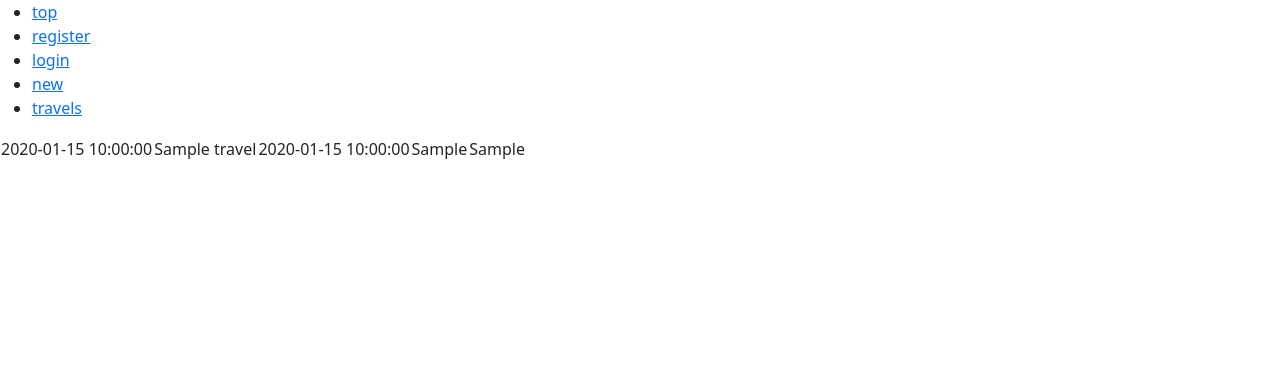
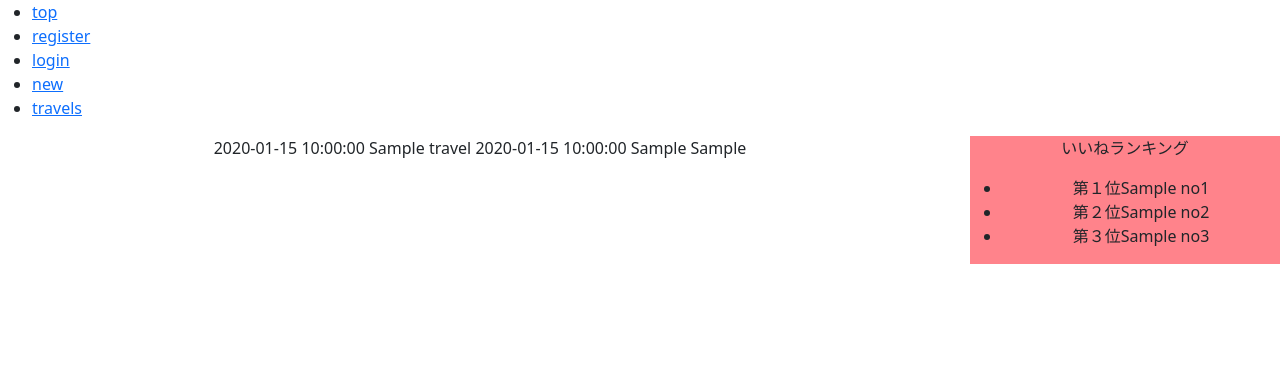
Before and after one commit to KeNtaMiyata/ShareTabi, a Flask app: template templates/travels.html in a window 1280 px wide. Shown: the top 380 px of the page. Run offline with Flask 2, Linux system fonts and the light colour scheme; tables that the repository leaves empty hold one stand-in row (values such as "Sample post"); the template is opened without the code that fills it: values that come from a table or form of the project are taken from there, most other values are stand-ins (such as "Sample title", 1, 10 or a date in 2020).

Commit message:
[add] #1 /travels

```diff
--- a/app.py
+++ b/app.py
@@ -196,7 +196,10 @@ def new():
 def travels():
     # if (request.method == "GET"):
     travels = Travel.query.all()
-    return render_template("travels.html", travels=travels)
+    no1 = db.execute("SELECT s* FROM(SELECT *, RANK() OVER(ORDER BY favorites DESC) AS rank_result FROM travels) AS s WHERE s.rank_result = 1")
+    no2 = db.execute("SELECT s* FROM(SELECT *, RANK() OVER(ORDER BY favorites DESC) AS rank_result FROM travels) AS s WHERE s.rank_result = 2")
+    no3 = db.execute("SELECT s* FROM(SELECT *, RANK() OVER(ORDER BY favorites DESC) AS rank_result FROM travels) AS s WHERE s.rank_result = 3")
+    return render_template("travels.html", travels=travels, no1=no1, no2=no2, no3=no3)
 
 
 # 個々の投稿を表示するページ
--- a/static/stylesheet/styles.css
+++ b/static/stylesheet/styles.css
@@ -9,3 +9,33 @@
     color:green;
     background-color: rgb(0,255,0);
 }
+
+select.imgSel
+{
+    background-repeat: no-repeat;
+    background-position: 2px 0; /* 背景画像を若干右に移動 */
+    padding-left: 60px; /* 画像.width + α background-position */
+    height: 32px; /* 画像.height + 2 (borderの分を足す) */
+    font-size: 22px;  /* 画像.height - 3 */
+}
+_::-webkit-full-page-media, _:future, select.imgSel {
+    -webkit-appearance: button;
+    appearance: button;
+}
+
+.contaner
+{
+    display: grid;
+    grid-template-columns: 3fr 1fr;/* 3体1 */
+}
+.sidebar
+{
+    position: sticky;
+    background-color:#ff838b;
+    text-align:center;
+    margin-left:10px;/*サイドバーとメインコンテンツの間に隙間をあけた*/
+}
+.body
+{
+    text-align:center;
+}
--- a/templates/travels.html
+++ b/templates/travels.html
@@ -13,11 +13,9 @@
         {% endif %}
     {% endwith %}
 
-    <table>
-        <thead>
-
-        </thead>
-        <tbody>
+    <body>
+        <div class="contaner">
+            <div class="body">
                 {% for travel in travels %}
                 <tr>
                     <td>{{ travel.created_at}}</td>
@@ -25,10 +23,19 @@
                     <td>{{ travel.date }}</td>
                     <td>{{ travel.location }}</td>
                     <td>{{ travel.report }}</td>
+                    <br>
                 </tr>
                 {% endfor %}
-        </tbody>
-
-    </table>
+            </div>
+            <div class="sidebar">
+                <p>いいねランキング</p>
+                <ul>
+                <li>第１位{{ no1.title }}</li>
+                <li>第２位{{ no2.title }}</li>
+                <li>第３位{{ no3.title }}</li>
+                </ul>
+            </div>
+        </div>
+    <body>
 
 {% endblock %}
```
Lines whose indentation alone changed are shown as unchanged.
